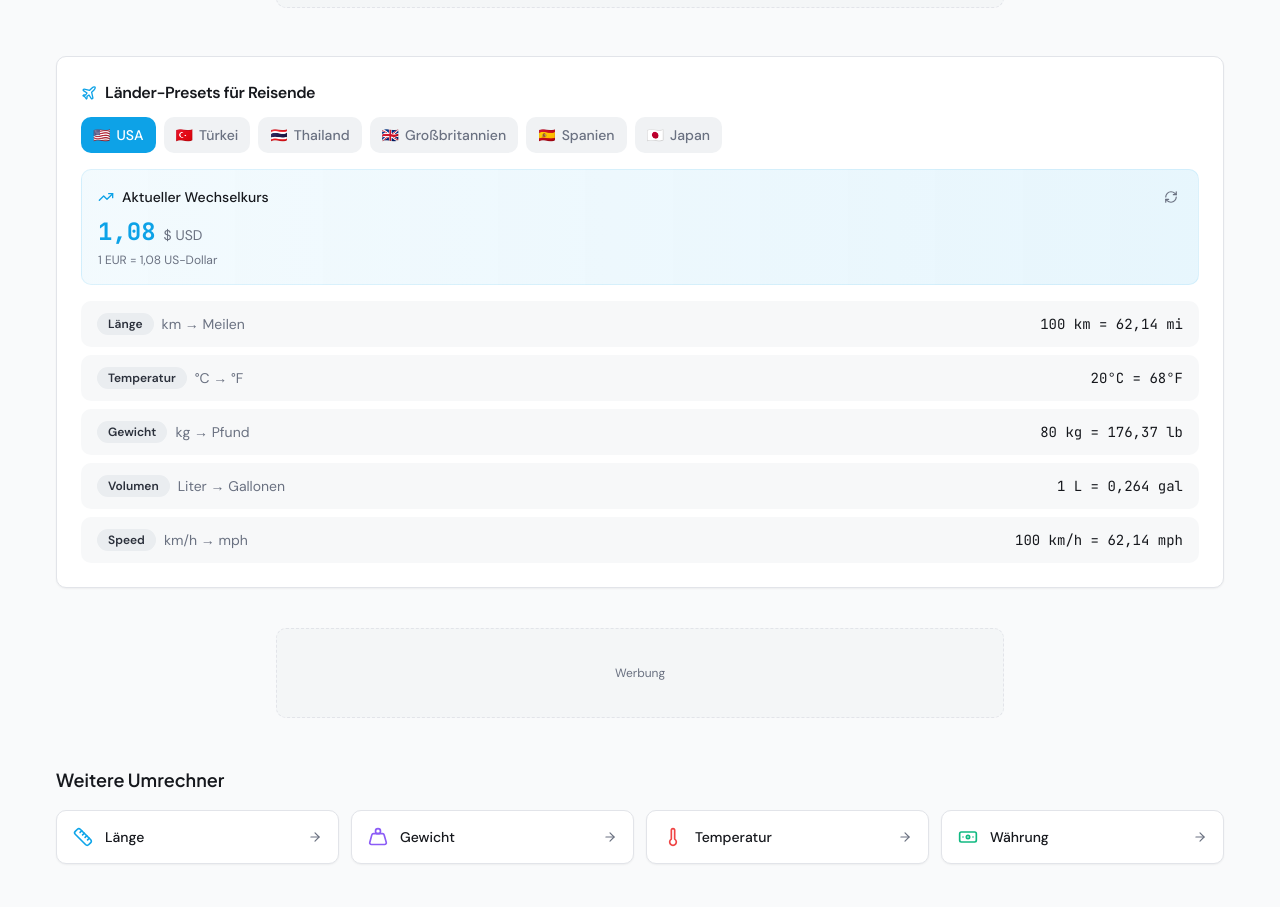
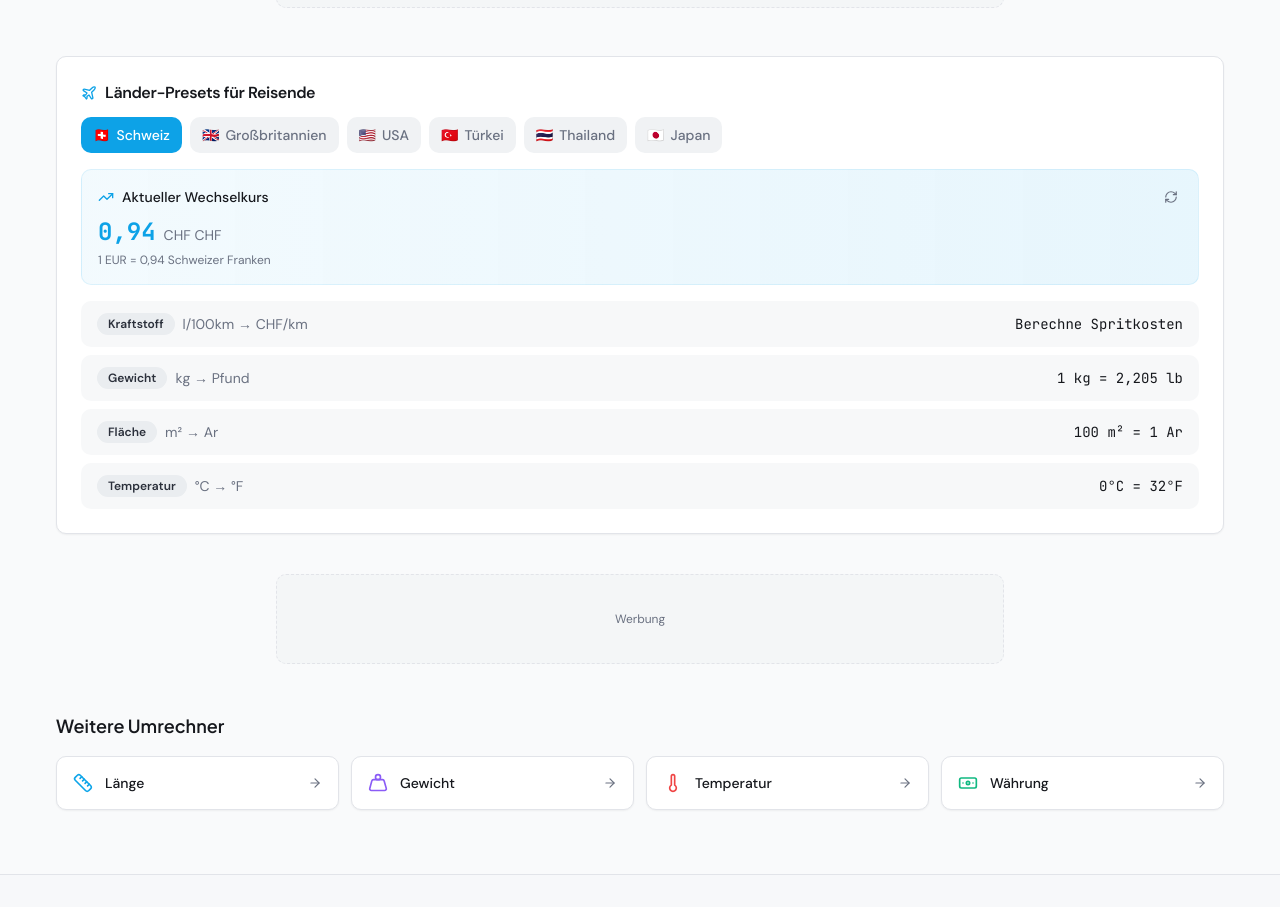
Before and after one commit to DocS61/smartumrechnen, a Next.js app in the folder nextjs_space/: page /umrechner/datengroessen in a window 1280 px wide. Shown: the part 922-1829 px from the top of the page. Built offline with nearby package versions, Linux system fonts and the light colour scheme; no server answers.

Commit message:
Länder-Presets: Schweiz statt Spanien, Reihenfolge

```diff
--- a/nextjs_space/components/country-presets.tsx
+++ b/nextjs_space/components/country-presets.tsx
@@ -18,6 +18,26 @@ interface CountryPreset {
 
 const PRESETS: CountryPreset[] = [
   {
+    id: 'schweiz', name: 'Schweiz', flag: '🇨🇭',
+    currency: { code: 'CHF', name: 'Schweizer Franken', symbol: 'CHF' },
+    conversions: [
+      { label: 'Kraftstoff', from: 'l/100km', to: 'CHF/km', example: 'Berechne Spritkosten' },
+      { label: 'Gewicht', from: 'kg', to: 'Pfund', example: '1 kg = 2,205 lb' },
+      { label: 'Fläche', from: 'm²', to: 'Ar', example: '100 m² = 1 Ar' },
+      { label: 'Temperatur', from: '°C', to: '°F', example: '0°C = 32°F' },
+    ],
+  },
+  {
+    id: 'uk', name: 'Großbritannien', flag: '🇬🇧',
+    currency: { code: 'GBP', name: 'Britisches Pfund', symbol: '£' },
+    conversions: [
+      { label: 'Länge', from: 'km', to: 'Meilen', example: '100 km = 62,14 mi' },
+      { label: 'Gewicht', from: 'kg', to: 'Stone', example: '80 kg = 12,6 st' },
+      { label: 'Volumen', from: 'Liter', to: 'UK-Gal.', example: '1 L = 0,22 gal' },
+      { label: 'Temperatur', from: '°C', to: '°F', example: '20°C = 68°F' },
+    ],
+  },
+  {
     id: 'usa', name: 'USA', flag: '🇺🇸',
     currency: { code: 'USD', name: 'US-Dollar', symbol: '$' },
     conversions: [
@@ -35,37 +55,17 @@ const PRESETS: CountryPreset[] = [
       { label: 'Temperatur', from: '°C', to: '°F', example: '35°C = 95°F' },
       { label: 'Kleidung', from: 'EU', to: 'TR', example: 'Gleiche Größen wie EU' },
       { label: 'Gewicht', from: 'kg', to: 'Pfund', example: '1 kg = 2,205 lb' },
-      { label: 'Fläche', from: 'm²', to: 'Ar', example: '100 m² = 1 Ar' },
+      { label: 'Kraftstoff', from: 'l/100km', to: '₺/km', example: 'Berechne Spritkosten' },
     ],
   },
   {
     id: 'thailand', name: 'Thailand', flag: '🇹🇭',
     currency: { code: 'THB', name: 'Thailändischer Baht', symbol: '฿' },
     conversions: [
-      { label: 'Gewicht', from: 'kg', to: 'Pfund', example: '80 kg = 176,37 lb' },
-      { label: 'Temperatur', from: '°C', to: '°F', example: '32°C = 89,6°F' },
       { label: 'Kleidung', from: 'EU', to: 'Asiatisch', example: 'Oft 1–2 Größen größer' },
       { label: 'Schuhe', from: 'EU', to: 'cm', example: 'EU 42 = 26,5 cm' },
-    ],
-  },
-  {
-    id: 'uk', name: 'Großbritannien', flag: '🇬🇧',
-    currency: { code: 'GBP', name: 'Britisches Pfund', symbol: '£' },
-    conversions: [
-      { label: 'Länge', from: 'km', to: 'Meilen', example: '100 km = 62,14 mi' },
-      { label: 'Gewicht', from: 'kg', to: 'Stone', example: '80 kg = 12,6 st' },
-      { label: 'Volumen', from: 'Liter', to: 'UK-Gal.', example: '1 L = 0,22 gal' },
-      { label: 'Temperatur', from: '°C', to: '°F', example: '20°C = 68°F' },
-    ],
-  },
-  {
-    id: 'spanien', name: 'Spanien', flag: '🇪🇸',
-    currency: { code: 'EUR', name: 'Euro', symbol: '€' },
-    conversions: [
-      { label: 'Temperatur', from: '°C', to: '°F', example: '38°C = 100,4°F' },
-      { label: 'Kleidung', from: 'EU', to: 'ES', example: 'Gleiche Größen wie EU' },
-      { label: 'Kraftstoff', from: 'l/100km', to: '€/km', example: 'Berechne Spritkosten' },
-      { label: 'Fläche', from: 'm²', to: 'Hektar', example: '10.000 m² = 1 ha' },
+      { label: 'Temperatur', from: '°C', to: '°F', example: '32°C = 89,6°F' },
+      { label: 'Gewicht', from: 'kg', to: 'Pfund', example: '80 kg = 176,37 lb' },
     ],
   },
   {
@@ -81,7 +81,7 @@ const PRESETS: CountryPreset[] = [
 ]
 
 export function CountryPresets() {
-  const [activePreset, setActivePreset] = useState('usa')
+  const [activePreset, setActivePreset] = useState('schweiz')
   const [rates, setRates] = useState<Record<string, number>>({})
   const [ratesLoading, setRatesLoading] = useState(true)
 
@@ -163,7 +163,7 @@ export function CountryPresets() {
             </div>
             <p className="text-xs text-muted-foreground mt-1">
               {preset?.currency?.code === 'EUR'
-                ? 'Spanien nutzt den Euro – kein Geldwechsel nötig!'
+                ? 'Gleiches Währungsgebiet – kein Geldwechsel nötig!'
                 : `1 EUR = ${getExchangeRate(preset?.currency?.code ?? '')} ${preset?.currency?.name}`}
             </p>
           </div>
```
Also changed, not shown: 1 other file (tests, documents, lock files or other folders).
